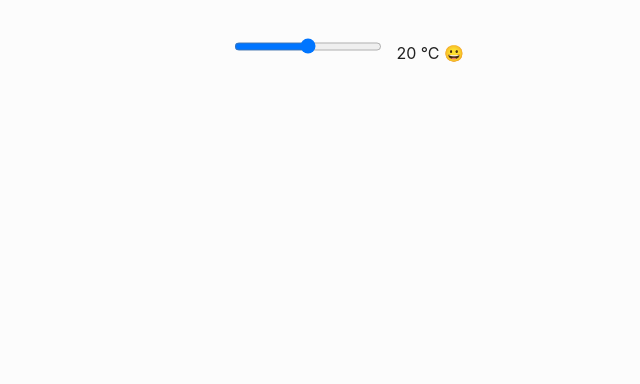
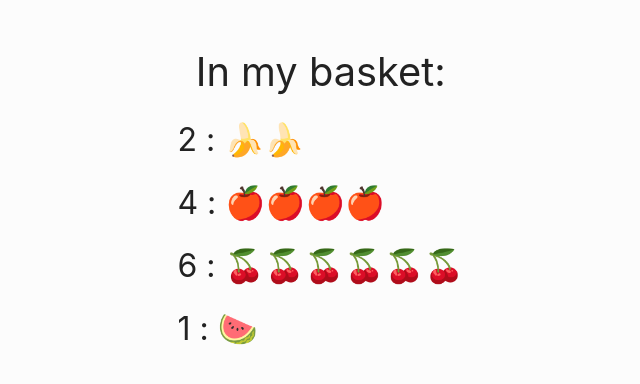
Before and after one commit to moshifr/2024-wr505D, a Vue app: page / in a window 1280 px wide. Shown: the top 384 px of the page, without its empty margins (176-816 px from the left). Built offline with nearby package versions, Linux system fonts and the light colour scheme.

Commit message:
Correction In my basket

```diff
--- a/src/App.vue
+++ b/src/App.vue
@@ -1,10 +1,10 @@
 <script setup>
-import Temperature from "./components/Temperature.vue";
+import InMyBasket from "./components/InMyBasket.vue";
 </script>
 
 <template>
   <div id="app">
-    <temperature />
+    <in-my-basket></in-my-basket>
   </div>
 </template>
 
--- /dev/null
+++ b/src/components/InMyBasket.vue
@@ -0,0 +1,30 @@
+<template>
+<div id="basket">
+  <h1>In my basket:</h1>
+  <ul v-for="item in basket">
+    <li>
+        {{ item.quantity }} :
+      <span v-for="n in item.quantity">{{ item.type }}</span>
+    </li>
+  </ul>
+</div>
+</template>
+
+<style>
+li { list-style: none; font-size: 2rem; }
+</style>
+
+<script>
+export default {
+  data() {
+    return {
+       basket: [
+        { type: '🍌', quantity: 2 },
+        { type: '🍎', quantity: 4 },
+        { type: '🍒', quantity: 6 },
+        { type: '🍉', quantity: 1 },
+      ]
+    }
+  }
+}
+</script>
```
